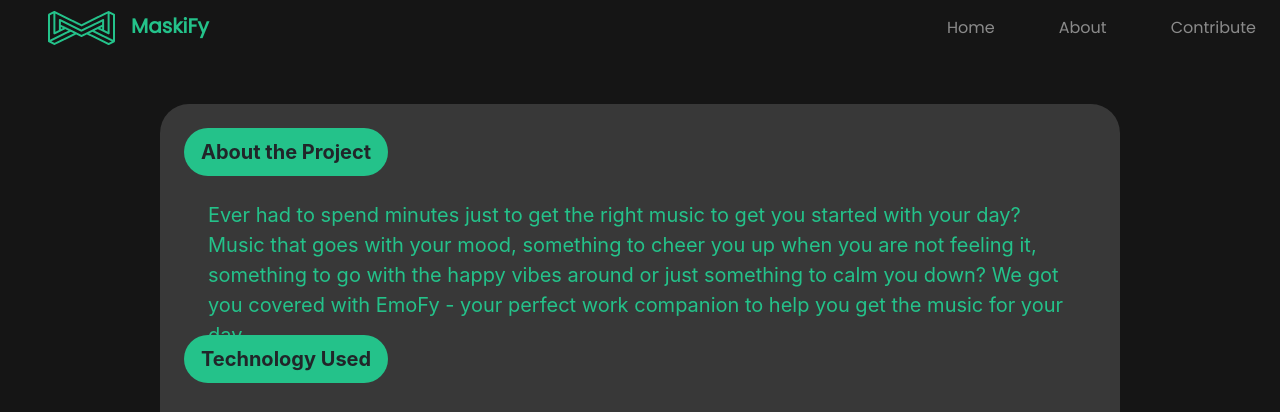
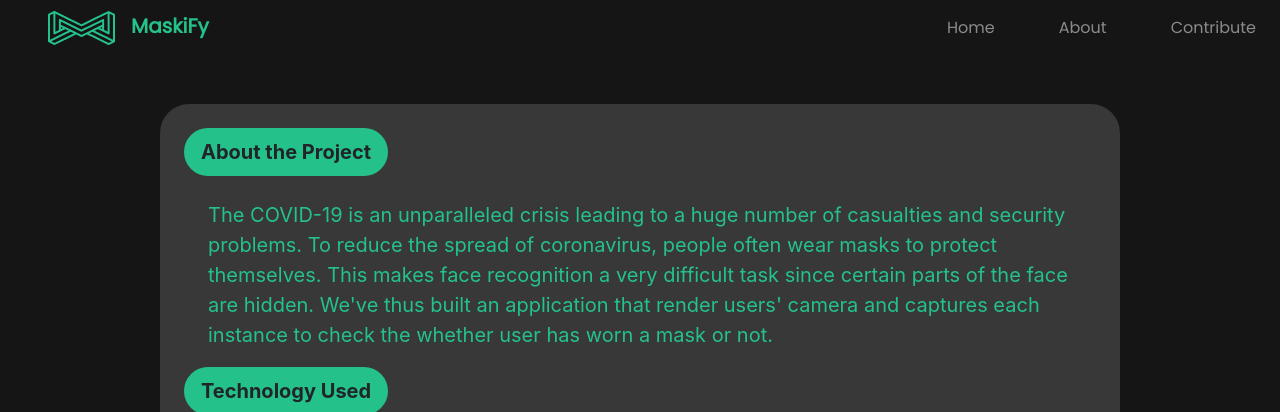
Before and after one commit to mihir7121/faceMaskDetection, a Django app: page /about in a window 1280 px wide. Shown: the part 16-428 px from the top of the page. Run offline with Django 3.2, Linux system fonts and the light colour scheme; some libraries are stand-ins or nearby versions.

Commit message:
final push

```diff
--- a/webApp/templates/webApp/about.html
+++ b/webApp/templates/webApp/about.html
@@ -1,51 +1,46 @@
 {% extends './base.html' %}
 {% load static %}
 {% block css %}
-  <link rel="stylesheet" type="text/css" href="{% static 'css/styles.css' %}">
-  <link rel="stylesheet" type="text/css" href="{% static 'css/homepage.css' %}">
-  <link rel="stylesheet" type="text/css" href="{% static 'css/about.css' %}">
+<link rel="stylesheet" type="text/css" href="{% static 'css/styles.css' %}">
+<link rel="stylesheet" type="text/css" href="{% static 'css/homepage.css' %}">
+<link rel="stylesheet" type="text/css" href="{% static 'css/about.css' %}">
 {% endblock %}
 {% block body %}
 <div class="main mt-5 mb-4 mx-auto w-75 h-50 d-flex flex-column  align-items-start justify-content-around">
-  <button type="span" class="btn btn-colorg btn-lg ml-4 mb-2 mt-4 rounded"><span class="font-weight-bold">About the Project</span></button>
+  <button type="span" class="btn btn-colorg btn-lg ml-4 mb-2 mt-4 rounded"><span class="font-weight-bold">About the
+      Project</span></button>
   <div class="about ml-5 mt-3 ">
-    <p> Ever had to spend minutes just to get the right music to get you started with your day? Music that
-      goes with your mood, something to cheer you up when you are not feeling it, something to go with the
-      happy vibes around or just something to calm you down? We got you covered with EmoFy - your perfect
-      work companion to help you get the music for your day.</p>
+    <p> The COVID-19 is an unparalleled crisis leading to a huge number of casualties and security problems. To reduce
+      the spread of coronavirus, people often wear masks to protect themselves. This makes face recognition a very
+      difficult task since certain parts of the face are hidden. We've thus built an application that render users'
+      camera and captures each instance to check the whether user has worn a mask or not.</p>
   </div>
   <br>
-  <button type="span" class="btn btn-colorg btn-lg  ml-4 mb-3 mt-3 rounded"><span class="font-weight-bold">Technology Used</span></button>
+  <button type="span" class="btn btn-colorg btn-lg  ml-4 mb-3 mt-5 rounded"><span class="font-weight-bold">Technology
+      Used</span></button>
   <div class="about mt-3 ml-5">
     <a href="https://www.python.org/" target="_blank">
-      <img src="https://img.shields.io/badge/Python-3776AB?style=for-the-badge&logo=python&logoColor=white" alt="drawing"/></a>
+      <img src="https://img.shields.io/badge/Python-3776AB?style=for-the-badge&logo=python&logoColor=white"
+        alt="drawing" /></a>
     <a href="https://www.tensorflow.org/" target="_blank">
-      <img src="https://img.shields.io/badge/TensorFlow-FF6F00?style=for-the-badge&logo=TensorFlow&logoColor=white" alt="drawing"/></a>
+      <img src="https://img.shields.io/badge/TensorFlow-FF6F00?style=for-the-badge&logo=TensorFlow&logoColor=white"
+        alt="drawing" /></a>
     <a href="https://keras.io/" target="_blank">
-      <img src="https://img.shields.io/badge/Keras-D00000?style=for-the-badge&logo=Keras&logoColor=white" alt="drawing"/></a>
+      <img src="https://img.shields.io/badge/Keras-D00000?style=for-the-badge&logo=Keras&logoColor=white"
+        alt="drawing" /></a>
     <a href="https://opencv.org/" target="_blank">
-      <img src="https://img.shields.io/badge/OpenCV-27338e?style=for-the-badge&logo=OpenCV&logoColor=white" alt="drawing"/></a>
+      <img src="https://img.shields.io/badge/OpenCV-27338e?style=for-the-badge&logo=OpenCV&logoColor=white"
+        alt="drawing" /></a>
     <a href="https://www.djangoproject.com/" target="_blank">
-      <img src="https://img.shields.io/badge/Django-092E20?style=for-the-badge&logo=django&logoColor=white" alt="drawing"/></a>
+      <img src="https://img.shields.io/badge/Django-092E20?style=for-the-badge&logo=django&logoColor=white"
+        alt="drawing" /></a>
     <a href="https://getbootstrap.com/" target="_blank">
-      <img src="https://img.shields.io/badge/Bootstrap-563D7C?style=for-the-badge&logo=bootstrap&logoColor=white" alt="drawing"/></a>
+      <img src="https://img.shields.io/badge/Bootstrap-563D7C?style=for-the-badge&logo=bootstrap&logoColor=white"
+        alt="drawing" /></a>
     <a href="https://www.figma.com/" target="_blank">
-      <img src="https://img.shields.io/badge/Figma-F24E1E?style=for-the-badge&logo=figma&logoColor=white" alt="drawing"/></a>
-    <a href="https://www.spotify.com/in-en/free/?utm_source=in-en_brand_contextual_text&utm_medium=paidsearch&utm_campaign=alwayson_asia_in_premiumbusiness_core_brand+contextual-desktop+text+exact+in-en+google&ds_rl=1270915&gclid=CjwKCAjwq7aGBhADEiwA6uGZp7KF78HdQB1Y4zNjFQfJmPaw8QMYcGJoMex4N20sobSuqxjkM0Uk3BoCz5gQAvD_BwE&gclsrc=aw.ds" target="_blank">
-      <img src="https://img.shields.io/badge/Spotify-1ED760?&style=for-the-badge&logo=spotify&logoColor=white" alt="drawing"/></a>
+      <img src="https://img.shields.io/badge/Figma-F24E1E?style=for-the-badge&logo=figma&logoColor=white"
+        alt="drawing" /></a>
   </div>
-  <button type="span" class="btn btn-colorg btn-lg  ml-4 mb-3 rounded"><span class="font-weight-bold">Creators</span></button>
-  <div class="about mt-3 ml-5">
-    <div class="row">
-      <div class="col-md-6">
-        <p>Mihir Nikam : Back-End</p>
-        <p>Shantanu Chawan : Front-End</p>
-      </div>
-      <div class="col-md-6">
-        <p>Nandini Jain : Front-End</p>
-    <p>Aayush Mishra : ML and UI/UX</p>
-      </div>
-    </div>
-  </div>
+
 </div>
 {% endblock %}
--- a/webApp/templates/webApp/base.html
+++ b/webApp/templates/webApp/base.html
@@ -37,7 +37,7 @@
       <div class="navbar-nav ml-auto">
         <a href="/" class="middle nav-item  nav-link navbar_headings ml-5">Home</a>
         <a href="/about" class="middle nav-item  nav-link navbar_headings ml-5">About</a>
-        <a href="https://github.com/AM1CODES/EmoFy-GardenHacks" class="middle nav-item nav-link navbar_headings ml-5"
+        <a href="https://github.com/mihir7121/faceMaskDetection" class="middle nav-item nav-link navbar_headings ml-5"
           target="_blank">Contribute</a>
       </div>
     </div>
```
Also changed, not shown: t.jpg.
